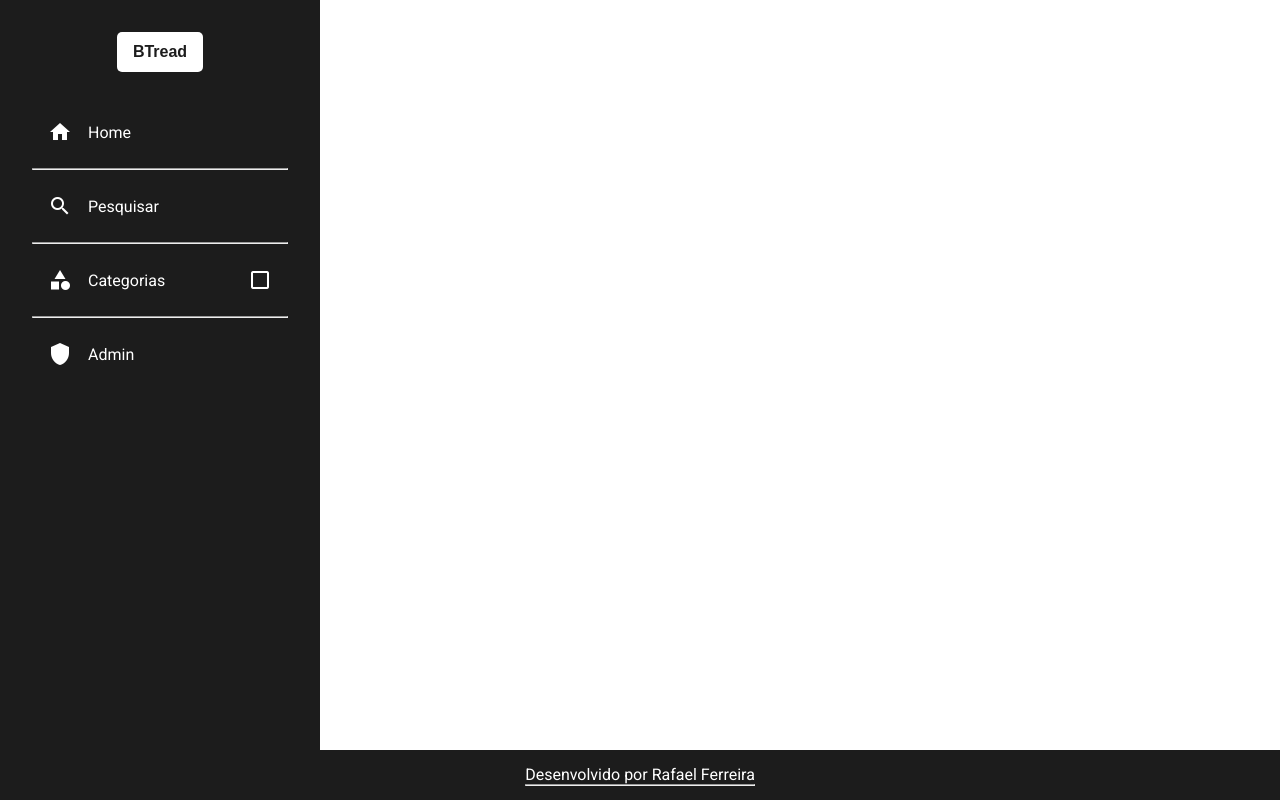
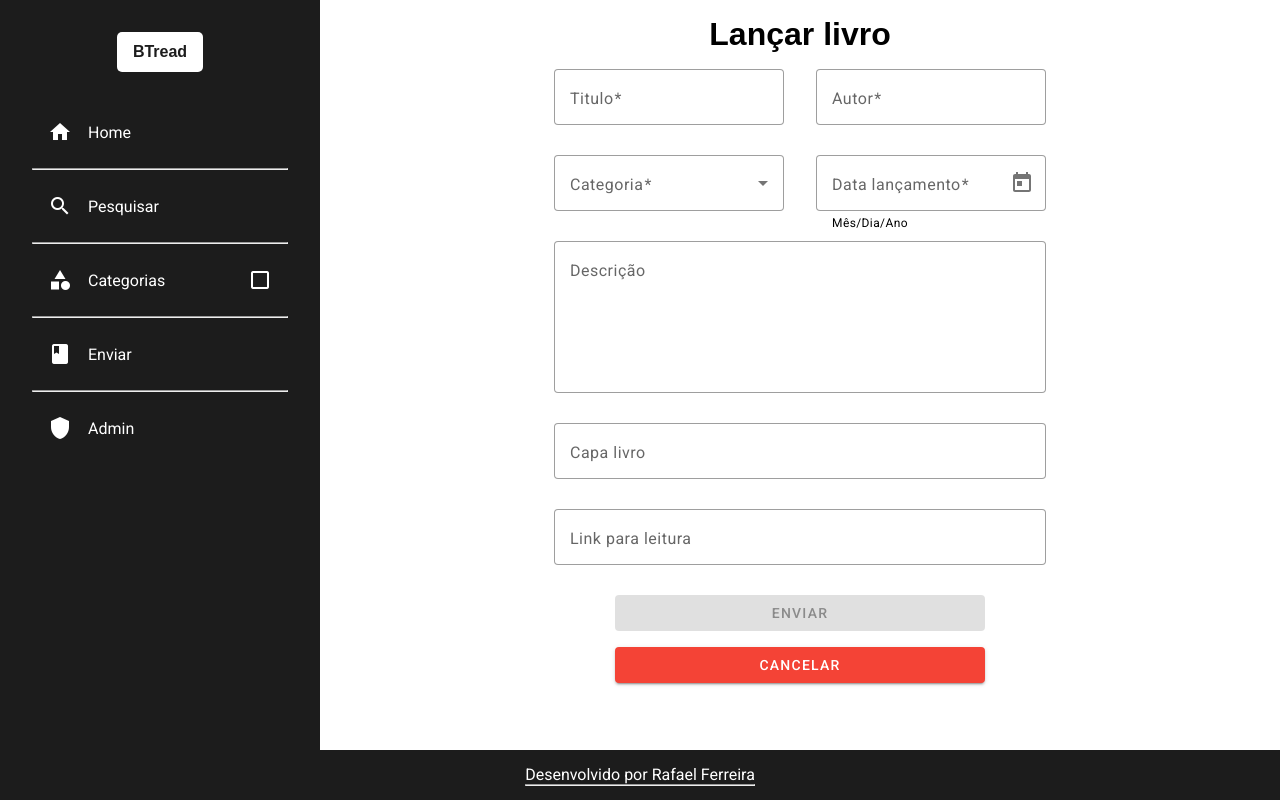
Before and after one commit to RafaelRF99/biblioteca-frontend, an Angular app: page /launch in a window 1280 px wide. Before the commit this address led to /. Built offline with nearby package versions, Linux system fonts and the light colour scheme; a web font is replaced by a local one.

Commit message:
feat: criado rota livro + livro launch

```diff
--- a/src/app/app-routing.module.ts
+++ b/src/app/app-routing.module.ts
@@ -5,6 +5,7 @@ import { HomeComponent } from './pages/home/home.component';
 import { SearchComponent } from './pages/search/search.component';
 import { AuthComponent } from './pages/auth/auth.component';
 import { CategoryComponent } from './pages/category/category.component';
+import { LaunchComponent } from './pages/launch/launch.component';
 
 const routes: Routes = [
   {
@@ -23,6 +24,10 @@ const routes: Routes = [
     path: 'category/:id',
     component: CategoryComponent,
   },
+  {
+    path: 'launch',
+    component: LaunchComponent,
+  },
 ];
 
 @NgModule({
--- /dev/null
+++ b/src/app/components/livro/livro-launch/livro-launch.component.html
@@ -0,0 +1,121 @@
+<div class="container">
+  <h1 appFont>Lançar livro</h1>
+  <form class="form" [formGroup]="form">
+    <div class="two_input">
+      <mat-form-field appearance="outline">
+        <mat-label>Titulo</mat-label>
+        <input
+          type="text"
+          matInput
+          placeholder="Harry Potter"
+          formControlName="title"
+        />
+        <mat-error *ngIf="form.get('title')?.errors?.['required']"
+          >*Campo Obrigatório</mat-error
+        >
+      </mat-form-field>
+      <mat-form-field appearance="outline">
+        <mat-label>Autor</mat-label>
+        <input
+          type="text"
+          matInput
+          placeholder="J. K. Rowling"
+          formControlName="author"
+        />
+        <mat-error *ngIf="form.get('author')?.errors?.['required']"
+          >*Campo Obrigatório</mat-error
+        >
+      </mat-form-field>
+    </div>
+    <div class="two_input">
+      <mat-form-field appearance="outline">
+        <mat-label>Categoria</mat-label>
+        <mat-select formControlName="category">
+          <mat-option *ngFor="let category of categories" [value]="category">
+            {{ category }}
+          </mat-option>
+        </mat-select>
+        <mat-error *ngIf="form.get('category')?.errors?.['required']"
+          >*Campo Obrigatório</mat-error
+        >
+      </mat-form-field>
+
+      <mat-form-field appearance="outline">
+        <mat-label>Data lançamento</mat-label>
+        <input matInput [matDatepicker]="picker" formControlName="launch" />
+        <mat-hint>Mês/Dia/Ano</mat-hint>
+        <mat-datepicker-toggle
+          matIconSuffix
+          [for]="picker"
+        ></mat-datepicker-toggle>
+        <mat-datepicker #picker></mat-datepicker>
+        <mat-error *ngIf="form.get('launch')?.errors?.['required']"
+          >*Campo Obrigatório</mat-error
+        >
+      </mat-form-field>
+    </div>
+    <div class="full">
+      <mat-form-field appearance="outline">
+        <mat-label>Descrição</mat-label>
+        <textarea
+          rows="5"
+          class="textarea"
+          matInput
+          placeholder="Descrição aqui..."
+          formControlName="description"
+        ></textarea>
+        <mat-error *ngIf="form.get('description')?.errors?.['required']"
+          >*Campo Obrigatório</mat-error
+        >
+        <mat-error *ngIf="form.get('description')?.errors?.['minlength']"
+          >*Minímo de 50 caracteres</mat-error
+        >
+      </mat-form-field>
+    </div>
+    <div class="full">
+      <mat-form-field appearance="outline">
+        <mat-label>Capa livro</mat-label>
+        <input
+          type="text"
+          matInput
+          placeholder="https://linkaqui.com"
+          formControlName="bookCover"
+        />
+        <mat-error *ngIf="form.get('bookCover')?.errors?.['required']"
+          >*Campo Obrigatório</mat-error
+        >
+        <mat-error *ngIf="form.get('bookCover')?.errors?.['minlength']"
+          >*Minímo de 20 caracteres</mat-error
+        >
+      </mat-form-field>
+    </div>
+    <div class="full">
+      <mat-form-field appearance="outline">
+        <mat-label>Link para leitura</mat-label>
+        <input
+          type="text"
+          matInput
+          placeholder="https://linkaqui.com"
+          formControlName="local"
+        />
+        <mat-error *ngIf="form.get('local')?.errors?.['required']"
+          >*Campo Obrigatório</mat-error
+        >
+        <mat-error *ngIf="form.get('local')?.errors?.['minlength']"
+          >*Minímo de 20 caracteres</mat-error
+        >
+      </mat-form-field>
+    </div>
+    <div class="btn">
+      <button
+        mat-raised-button
+        color="primary"
+        (click)="send()"
+        [disabled]="!form.valid"
+      >
+        ENVIAR
+      </button>
+      <button mat-raised-button color="warn" routerLink="/">CANCELAR</button>
+    </div>
+  </form>
+</div>
--- /dev/null
+++ b/src/app/components/livro/livro-launch/livro-launch.component.scss
@@ -0,0 +1,57 @@
+.container {
+  max-width: 1000px;
+  text-align: center;
+  margin: 0 7rem;
+
+  display: flex;
+  flex-direction: column;
+  align-items: center;
+
+  h1 {
+    margin-bottom: 1rem;
+  }
+
+  .form {
+    display: flex;
+    flex-direction: column;
+    gap: 0.5rem;
+
+    margin: 0 5rem;
+
+    .two_input {
+      display: flex;
+      justify-content: space-between;
+      mat-form-field {
+        max-width: 370px;
+        width: 50%;
+      }
+    }
+
+    div {
+      display: flex;
+      justify-content: center;
+      gap: 2rem;
+    }
+
+    .full {
+      mat-form-field {
+        width: 100%;
+      }
+    }
+
+    .textarea {
+      resize: none;
+    }
+
+    .btn {
+      display: flex;
+      flex-direction: column;
+      align-items: center;
+      gap: 1rem;
+      button {
+        width: 100%;
+        max-width: 370px;
+      }
+    }
+  }
+}
--- /dev/null
+++ b/src/app/components/livro/livro-launch/livro-launch.component.ts
@@ -0,0 +1,44 @@
+import { Component } from '@angular/core';
+import { FormBuilder, FormGroup, Validators } from '@angular/forms';
+import { LivroService } from 'src/app/services/livro.service';
+
+@Component({
+  selector: 'app-livro-launch',
+  templateUrl: './livro-launch.component.html',
+  styleUrls: ['./livro-launch.component.scss'],
+})
+export class LivroLaunchComponent {
+  categories: string[] = ['Ação', 'Terror', 'Animição', 'Comédia'];
+
+  form!: FormGroup;
+
+  constructor(private formBuilder: FormBuilder, private service: LivroService) {
+    this.form = this.formBuilder.group({
+      title: [null, Validators.required],
+      author: [null, Validators.required],
+      description: [
+        null,
+        Validators.compose([Validators.required, Validators.minLength(50)]),
+      ],
+      local: [
+        null,
+        Validators.compose([Validators.required, Validators.minLength(20)]),
+      ],
+      category: [this.categories, Validators.required],
+      bookCover: [
+        null,
+        Validators.compose([Validators.required, Validators.minLength(20)]),
+      ],
+      launch: [null, Validators.required],
+      createAt: [new Date()],
+    });
+  }
+
+  send() {
+    const dateNow = new Date();
+
+    if (this.form.valid) {
+      console.log(this.form.value);
+    }
+  }
+}
--- a/src/app/components/sidebar/sidebar.component.html
+++ b/src/app/components/sidebar/sidebar.component.html
@@ -37,6 +37,11 @@
       </span>
     </div>
     <hr />
+    <div class="item" routerLink="/launch">
+      <mat-icon>book</mat-icon>
+      <p *ngIf="largeStatus">Enviar</p>
+    </div>
+    <hr />
     <div class="item" routerLink="/auth">
       <mat-icon>shield_person</mat-icon>
       <p *ngIf="largeStatus">Admin</p>
--- /dev/null
+++ b/src/app/pages/launch/launch.component.html
@@ -0,0 +1 @@
+<app-livro-launch></app-livro-launch>
```
Also changed, not shown: src/app/app.module.ts (+10 -0 lines), src/app/pages/launch/launch.component.ts (added, +10 -0 lines), src/app/pages/launch/launch.component.scss (added), 2 other files (tests, documents, lock files or other folders).
